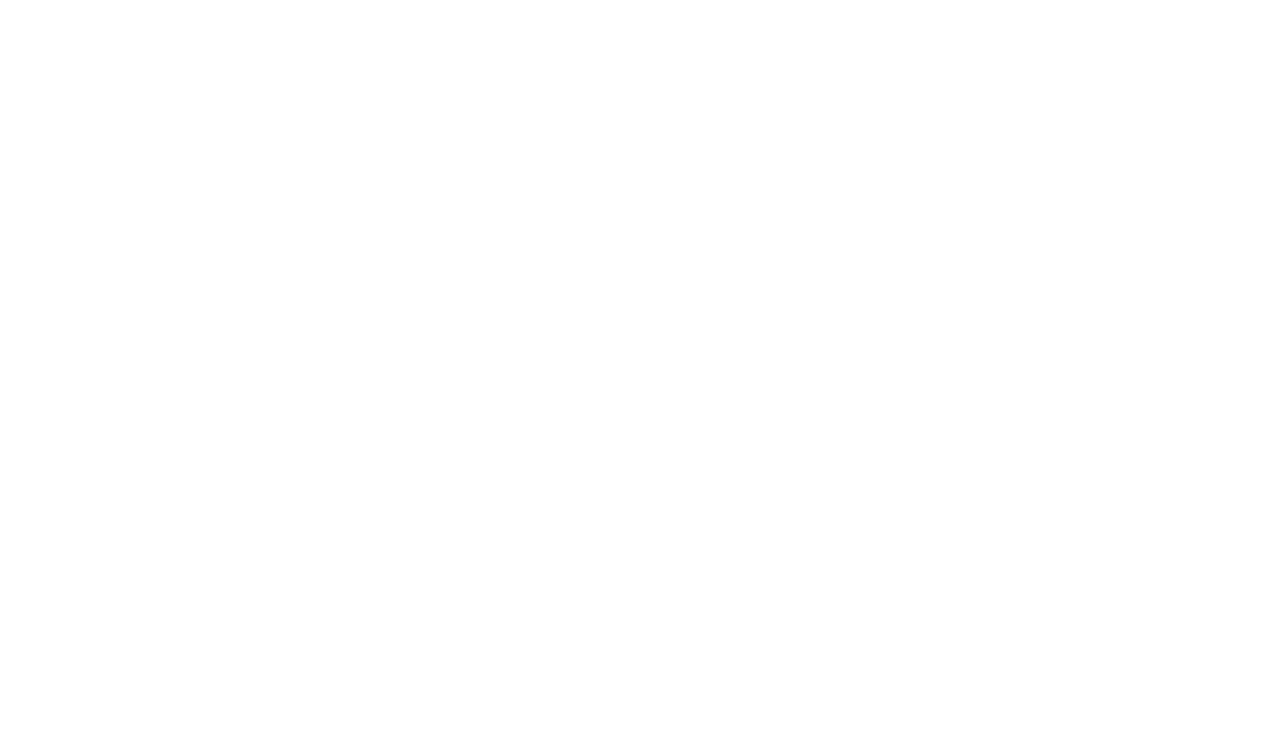
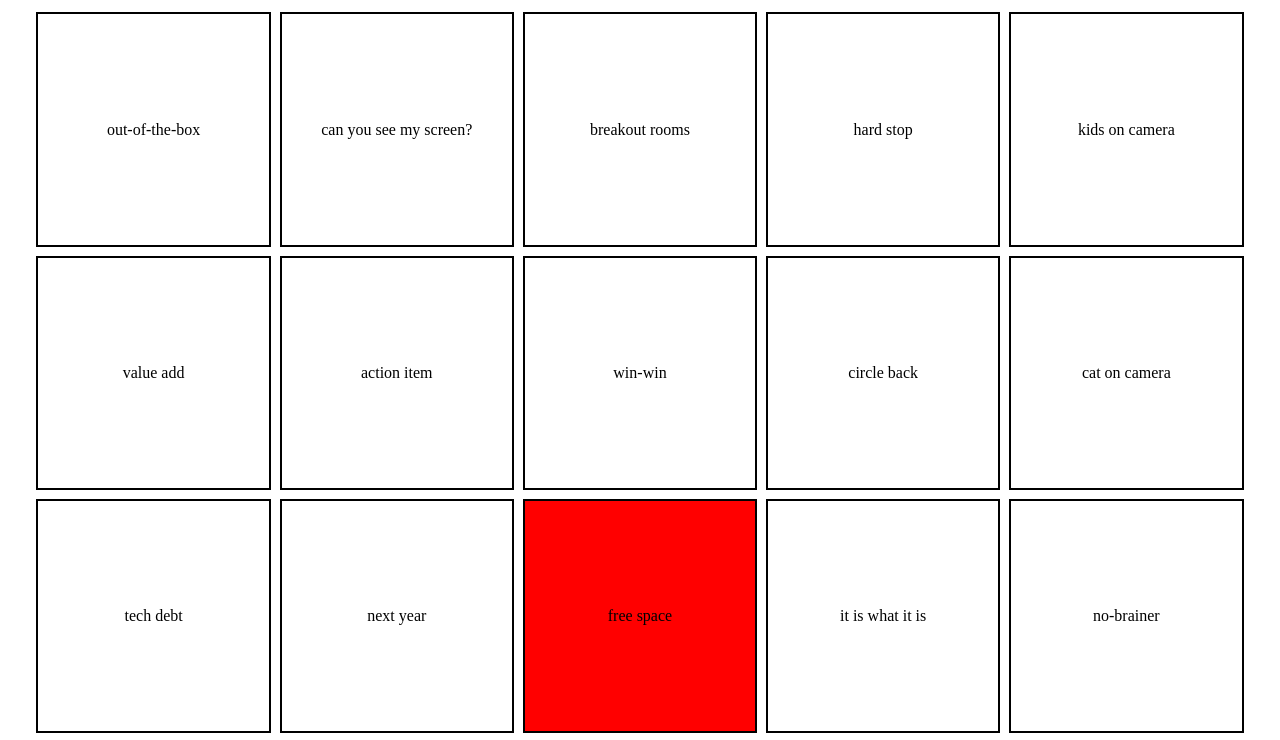
Before and after one commit to enitchals/bingo, a React (Vite) app: page / in a window 1280 px wide. Before the commit this address had no page. Shown: the top 740 px of the page. Built offline with nearby package versions, Linux system fonts and the light colour scheme.

Commit message:
a default for now

```diff
--- a/src/App.jsx
+++ b/src/App.jsx
@@ -6,6 +6,7 @@
 
   return (
     <Routes>
+      <Route path="/" element={<BingoCard/>}/>
       <Route path="/:category" element={<BingoCard/>} />
       <Route path="/:category/:id" element={<BingoCard/>} />
     </Routes>
--- a/src/components/BingoCard.jsx
+++ b/src/components/BingoCard.jsx
@@ -29,9 +29,16 @@
   const [error, setError] = useState(null)
 
   const {category, id} = useParams();
+
+  console.log(category)
+
   useEffect(() => {
     if (id){
       // when I add the backend, this is where I'll fetch cards by id and use setSquares and setChecked
+    }
+    if (!category){
+      setSquares(getRandomSquares(squaresData['zoom']))
+      return;
     }
     const categorySquares = squaresData[category];
     if (!categorySquares){
```
